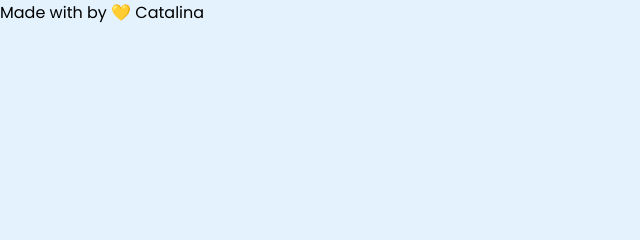
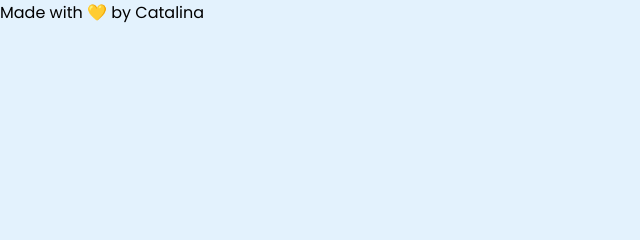
Before and after one commit to kcat4lina/AI_chatbot, a plain HTML site: page index.html in a window 1280 px wide. Shown: the top 240 px of the page, 0-640 px from the left. Drawn offline with nearby package versions, Linux system fonts and the light colour scheme.

Commit message:
Update index.html
💛 was in the wrong place

```diff
--- a/index.html
+++ b/index.html
@@ -33,7 +33,7 @@
     </div>
   </div>
 
-  <footer>Made with by 💛 Catalina</footer>
+  <footer>Made with 💛 by Catalina</footer>
 
   <script src="script.js" defer></script>
 </body>
```
